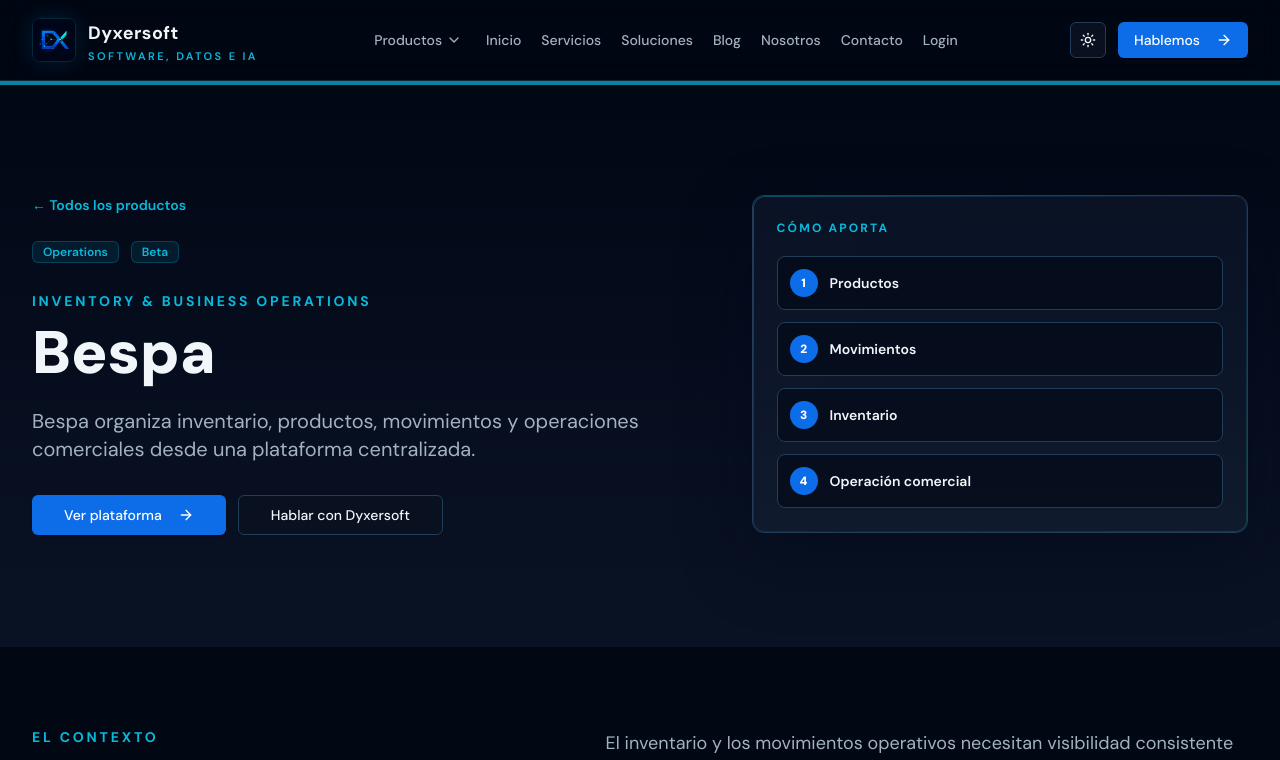
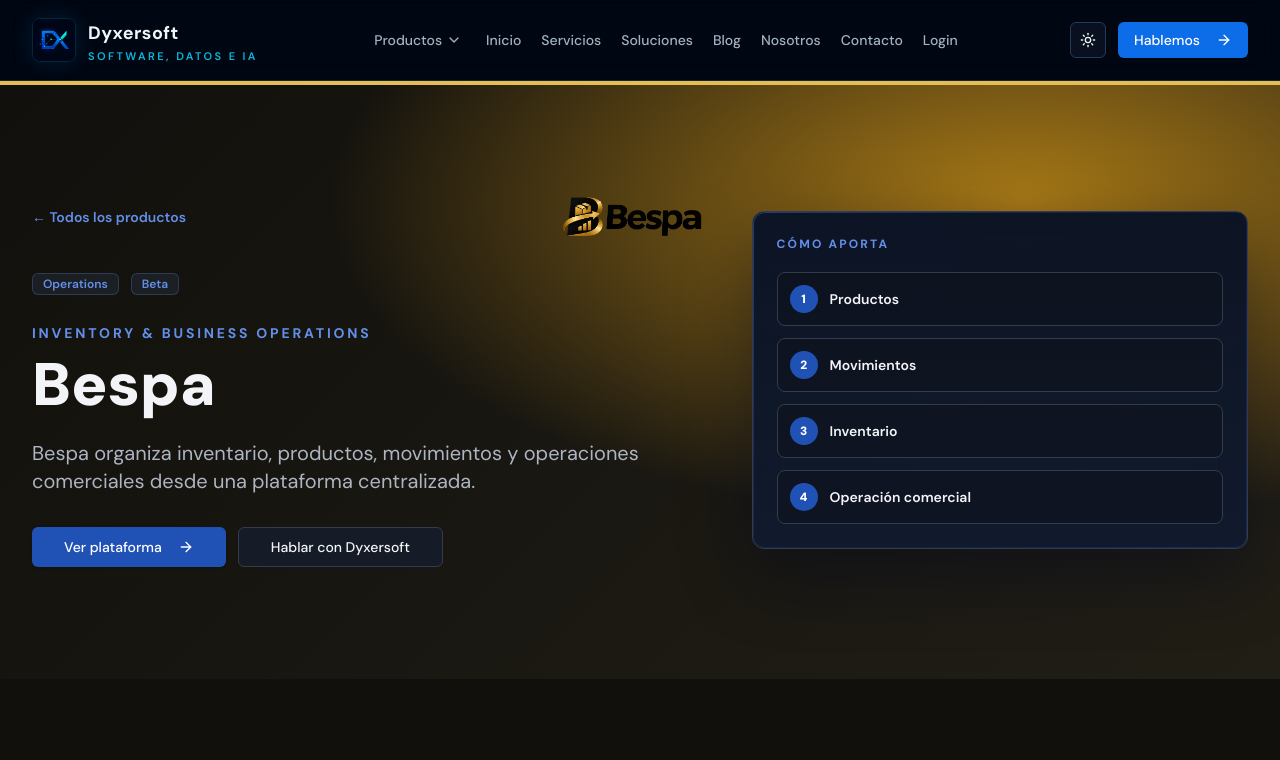
Before and after one commit to DyxerSoft/dyxerplat, a Next.js app in the folder apps/: page /products/bespa in a window 1280 px wide. Shown: the top 760 px of the page. Built offline with nearby package versions, Linux system fonts and the light colour scheme.

Commit message:
Personalize product detail branding and color themes

```diff
--- a/apps/src/components/public/products/ProductPage.jsx
+++ b/apps/src/components/public/products/ProductPage.jsx
@@ -9,9 +9,29 @@ import { Button } from '@/components/ui/button';
 import { getRelatedProducts } from '@/lib/products/catalog';
 import { statusClass } from '@/components/public/products/ProductCards.jsx';
 import DyxerFlowWorkflow from '@/components/public/products/DyxerFlowWorkflow.jsx';
+import DyxerCrmLogo from '@/app/(public)/logo/dyxercrm.png';
+import DyxerSalesLogo from '@/app/(public)/logo/dyxersales.png';
+import DyxerFinanceLogo from '@/app/(public)/logo/dyxerfinance.png';
+import DyxerFlowLogo from '@/app/(public)/logo/dyxerflow.png';
+import DyxerAnalyticsLogo from '@/app/(public)/logo/exec-ff51abba-e191-4fa9-8697-748406b03c85.png';
+import PigimLogo from '@/app/(public)/logo/pigim.png';
+import BespaLogo from '@/app/(public)/logo/bespa.png';
+
+const productVisuals = {
+  dyxercrm: { logo: DyxerCrmLogo, primary: '#3730a3', secondary: '#6366f1', background: '#090d22', surface: '#111936', text: '#eef2ff' },
+  dyxersales: { logo: DyxerSalesLogo, primary: '#713f12', secondary: '#c08457', background: '#1a100c', surface: '#2b1c16', text: '#fff7ed' },
+  dyxerfinance: { logo: DyxerFinanceLogo, primary: '#166534', secondary: '#c5a342', background: '#08170f', surface: '#10251a', text: '#f0fdf4' },
+  dyxerflow: { logo: DyxerFlowLogo, primary: '#0e7490', secondary: '#22d3ee', background: '#07181d', surface: '#10282e', text: '#ecfeff' },
+  dyxeranalytics: { logo: DyxerAnalyticsLogo, primary: '#6d28d9', secondary: '#a78bfa', background: '#120b20', surface: '#211438', text: '#f5f3ff' },
+  pigim: { logo: PigimLogo, primary: '#14532d', secondary: '#4ade80', background: '#07170e', surface: '#10251a', text: '#f0fdf4' },
+  bespa: { logo: BespaLogo, primary: '#a87916', secondary: '#e5bd55', background: '#11100c', surface: '#211e16', text: '#fffbea' },
+};
+
 
 function ProductPage({ product }) {
   const relatedProducts = getRelatedProducts(product);
+  const visual = productVisuals[product.slug] || productVisuals.dyxercrm;
+  const themeStyle = { '--background': '220 30% 8%', '--foreground': '220 20% 96%', '--card': '220 28% 12%', '--card-foreground': '220 20% 96%', '--primary': '220 70% 42%', '--primary-foreground': '0 0% 100%', '--secondary': '220 75% 65%', '--secondary-foreground': '0 0% 100%', '--muted': '220 25% 17%', '--muted-foreground': '220 15% 72%', '--border': '220 20% 25%', '--input': '220 20% 20%', '--accent': '220 75% 55%', backgroundColor: visual.background, color: visual.text };
   const requestInformation = () => {
     try {
       sessionStorage.setItem('dyxersoft_contact_servicio', product.name);
@@ -32,12 +52,12 @@ function ProductPage({ product }) {
   );
 
   return (
-    <main className="overflow-hidden">
-      <section className="blue-hero relative overflow-hidden py-20 md:py-28">
-        <div className="absolute inset-x-0 top-0 h-1 bg-secondary/70" />
+    <main className="overflow-hidden" style={themeStyle}>
+      <section className="relative overflow-hidden py-20 md:py-28" style={{ background: `radial-gradient(ellipse at 80% 20%, ${visual.primary} 0%, transparent 48%), linear-gradient(135deg, ${visual.background}, ${visual.surface})` }}>
+        <div className="absolute inset-x-0 top-0 h-1" style={{ background: visual.secondary }} />
         <div className="section-container relative z-10 grid gap-12 lg:grid-cols-[1.15fr_0.85fr] lg:items-center">
           <motion.div initial={{ opacity: 0, y: 20 }} animate={{ opacity: 1, y: 0 }} transition={{ duration: 0.5 }}>
-            <Link href="/products" className="text-sm font-semibold text-secondary transition hover:text-primary">← Todos los productos</Link>
+            <div className="mb-8 flex items-center justify-between gap-6"><Link href="/products" className="text-sm font-semibold text-secondary transition hover:text-primary">← Todos los productos</Link><img src={visual.logo.src} alt={`Logo ${product.name}`} className="h-12 w-auto max-w-[180px] object-contain" /></div>
             <div className="mt-6 flex flex-wrap items-center gap-3">
               <Badge variant="outline" className="border-secondary/25 bg-secondary/10 text-secondary">{product.platform}</Badge>
               <Badge variant="outline" className={statusClass(product.status)}>{product.status}</Badge>
@@ -67,7 +87,7 @@ function ProductPage({ product }) {
         </div>
       </section>
 
-      <section className="bg-background py-20">
+      <section className="py-20" style={{ backgroundColor: visual.background }}>
         <div className="section-container grid gap-12 lg:grid-cols-[0.9fr_1.1fr] lg:items-start">
           <div>
             <p className="text-sm font-bold uppercase tracking-[0.2em] text-secondary">El contexto</p>
@@ -77,7 +97,7 @@ function ProductPage({ product }) {
         </div>
       </section>
 
-      <section className="blue-section py-24">
+      <section className="py-24" style={{ background: `linear-gradient(180deg, ${visual.surface}, ${visual.background})` }}>
         <div className="section-container">
           <div className="mx-auto max-w-3xl text-center">
             <p className="text-sm font-bold uppercase tracking-[0.2em] text-secondary">Qué hace</p>
@@ -95,7 +115,7 @@ function ProductPage({ product }) {
       </section>
 
       {product.slug === 'dyxerflow' ? <DyxerFlowWorkflow /> : (
-        <section className="bg-card py-24">
+        <section className="py-24" style={{ backgroundColor: visual.surface }}>
           <div className="section-container grid gap-12 lg:grid-cols-[0.85fr_1.15fr] lg:items-center">
             <div>
               <p className="text-sm font-bold uppercase tracking-[0.2em] text-secondary">Cómo funciona</p>
@@ -113,7 +133,7 @@ function ProductPage({ product }) {
         </section>
       )}
 
-      <section className="bg-background py-24">
+      <section className="py-24" style={{ backgroundColor: visual.background }}>
         <div className="section-container">
           <div className="mb-10">
             <p className="text-sm font-bold uppercase tracking-[0.2em] text-secondary">Casos de uso</p>
@@ -153,7 +173,7 @@ function ProductPage({ product }) {
         </div>
       </section>
 
-      <section className="dark-cta border-y border-secondary/15 py-20 text-foreground">
+      <section className="border-y py-20 text-foreground" style={{ background: `linear-gradient(135deg, ${visual.surface}, ${visual.background})`, borderColor: visual.secondary }}>
         <div className="section-container mx-auto max-w-4xl text-center">
           <Workflow className="mx-auto mb-5 h-10 w-10 text-secondary" aria-hidden="true" />
           <h2 className="text-3xl font-black leading-tight md:text-5xl">Conversemos sobre {product.name} y tu operación.</h2>
```
